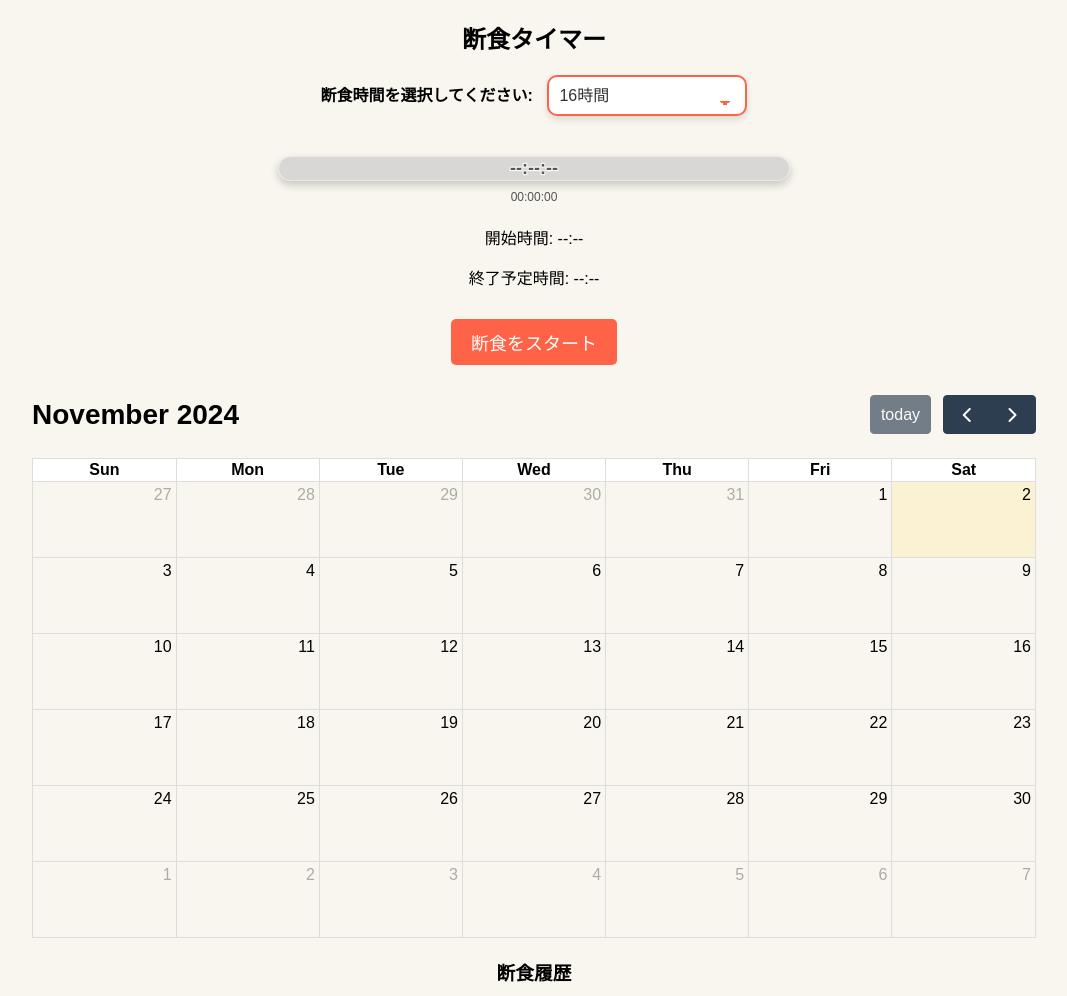
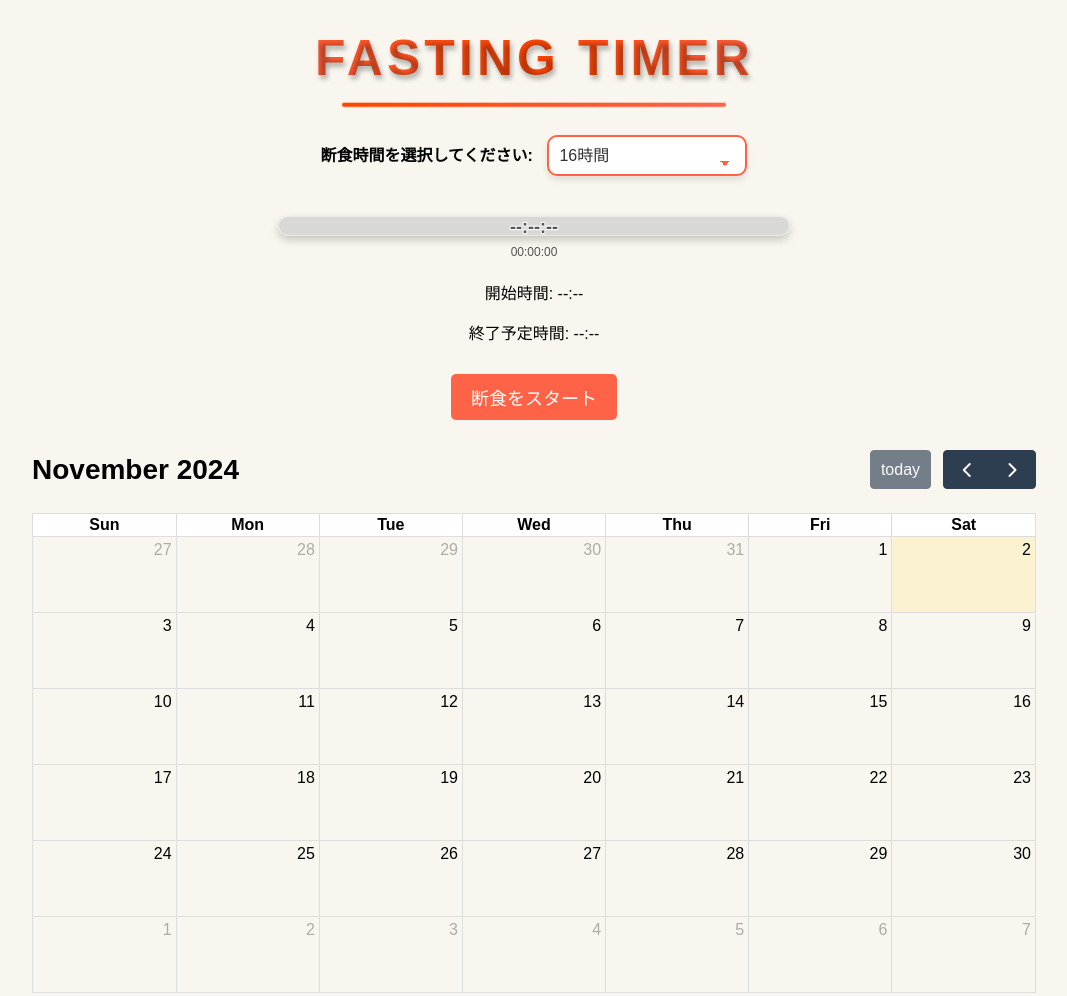
Before and after one commit to msy0703/fasting-timer-app, a website: page index.html in a window 1280 px wide. Shown: the top 996 px of the page, without its empty margins (106-1173 px from the left). Drawn offline with nearby package versions, Linux system fonts and the light colour scheme.

Commit message:
タイトル装飾

```diff
--- a/css/animations.css
+++ b/css/animations.css
@@ -1,4 +1,26 @@
 /* animations.css - アニメーションスタイル */
+
+/* タイトルアニメーション */
+@keyframes titleAnimation {
+    0% {
+        transform: scale(1);
+    }
+    50% {
+        transform: scale(1.05);
+    }
+    100% {
+        transform: scale(1);
+    }
+}
+/* ラインが光るアニメーション */
+@keyframes lineGlow {
+    0%, 100% {
+        opacity: 0.6;
+    }
+    50% {
+        opacity: 1;
+    }
+}
 
 /* 点滅アニメーション */
 @keyframes blink {
@@ -25,3 +47,13 @@
     z-index: 2;
     animation: blink 1s infinite; /* 1秒間隔で点滅 */
 }
+
+/* 進行中のアニメーション */
+@keyframes progressAnimation {
+    0% {
+        background-position: 0% 0%;
+    }
+    100% {
+        background-position: 100% 0%;
+    }
+}
--- a/css/main.css
+++ b/css/main.css
@@ -4,11 +4,65 @@ body {
     background-color: #f9f6ef;
     margin: 0;
 }
+/* タイトルのスタイル */
+/* タイトルのスタイル */
+.title {
+    font-family: 'Arial', sans-serif;
+    font-size: 3em;
+    font-weight: bold;
+    text-align: center;
+    margin: 20px 0;
+    text-transform: uppercase;
+    letter-spacing: 4px;
+    background: linear-gradient(45deg, #ff6347, #ff4500, #ff6347);
+    -webkit-background-clip: text;
+    background-clip: text;
+    color: transparent;
+    position: relative;
+    display: inline-block;
+    padding: 10px 20px;
+    text-shadow: 2px 4px 5px rgba(0, 0, 0, 0.3); /* 外側に立体感のある影 */
+    animation: gradientMove 4s infinite linear, titleScale 3s infinite ease-in-out;
+}
 
-.fasting-header h2 {
-    font-size: 24px;
-    margin: 20px 0;
+/* グラデーションが動くアニメーション */
+@keyframes gradientMove {
+    0% {
+        background-position: 0% 50%;
+    }
+    100% {
+        background-position: 100% 50%;
+    }
 }
+
+/* タイトルのサイズがわずかに変わるアニメーション */
+@keyframes titleScale {
+    0%, 100% {
+        transform: scale(1);
+    }
+    50% {
+        transform: scale(1.1);
+    }
+}
+
+/* タイトルの下に装飾ラインを追加 */
+.title::after {
+    content: '';
+    position: absolute;
+    left: 50%;
+    bottom: -10px;
+    transform: translateX(-50%);
+    width: 80%;
+    height: 4px;
+    background: linear-gradient(90deg, #ff4500, #ff6347);
+    border-radius: 2px;
+    animation: lineGlow 2s infinite ease-in-out;
+}
+
+.title {
+    animation: titleAnimation 3s infinite ease-in-out;
+}
+
 
 /* セレクトボックスのスタイル */
 .time-select {
@@ -85,15 +139,18 @@ progress::-webkit-progress-bar {
 
 /* Webkitでの進行した部分 */
 progress::-webkit-progress-value {
-    background: linear-gradient(to right, rgba(255, 165, 0, 0.8), rgba(255, 69, 0, 0.8)); /* 進行した部分の色 */
-    border-radius: 15px;
+    background: linear-gradient(to right, rgba(255, 165, 0, 0.8), rgba(255, 69, 0, 0.8));
+    background-size: 200% 100%;
+    animation: progressAnimation 3s linear infinite; /* 進行中アニメーションを追加 */
 }
 
 /* Firefox用 */
 progress::-moz-progress-bar {
-    background: linear-gradient(to right, rgba(255, 165, 0, 0.8), rgba(255, 69, 0, 0.8)); /* 進行した部分の色 */
-    border-radius: 15px;
+    background: linear-gradient(to right, rgba(255, 165, 0, 0.8), rgba(255, 69, 0, 0.8));
+    background-size: 200% 100%;
+    animation: progressAnimation 3s linear infinite;
 }
+
 
 /* 進行していない部分（グレー） */
 progress {
@@ -103,7 +160,7 @@ progress {
 /* プログレスバー */
 #timer-progress {
     width: 100%; /* プログレスバーの幅 */
-    height: 25px; /* プログレスバーの高さ */
+    height: 20px; /* プログレスバーの高さ */
     position: relative; /* 残り時間を重ねるためにrelativeを設定 */
     margin-bottom: 5px; /* 経過時間との間の余白 */
 }
@@ -140,6 +197,19 @@ progress {
     color: #555;     /* 経過時間の色をやや薄く */
     text-align: center; /* 中央揃え */
     margin-top: 5px; /* プログレスバーとの間に少し余白を追加 */
+}
+
+/* オートファジー中のテキストスタイル */
+#autophagy-text {
+    position: absolute;
+    top: -40px; /* プログレスバーの上に配置する距離を広げる */
+    left: 50%;
+    transform: translateX(-50%);
+    font-size: 18px;
+    font-weight: bold;
+    color: rgba(255, 69, 0, 0.8); /* 濃い赤色 */
+    z-index: 2; /* 他の要素よりも上に表示されるようにする */
+    animation: blink 1s infinite; /* 1秒間隔で無限に点滅 */
 }
 
 .time-info {
@@ -202,9 +272,6 @@ progress {
         font-size: 14px; /* フォントサイズを小さくする */
         top: -30px; /* テキストの位置を調整 */
         white-space: nowrap; /* 改行を防ぐ */
-    }
-    #calendar {
-        font-size: 12px;
     }
 }
 
--- a/index.html
+++ b/index.html
@@ -3,7 +3,7 @@
 <head>
     <meta charset="UTF-8">
     <meta name="viewport" content="width=device-width, initial-scale=1.0">
-    <title>断食タイマー</title>
+    <title>Fasting Timer</title>
     <!-- FullCalendar CSS -->
     <link href='https://cdn.jsdelivr.net/npm/fullcalendar@5.10.1/main.min.css' rel='stylesheet' />
     <!-- FullCalendar JS -->
@@ -16,9 +16,7 @@
 </head>
 
 <body>
-    <div class="fasting-header">
-        <h2>断食タイマー</h2>
-    </div>
+    <h1 class="title">Fasting Timer</h1>
 
     <!-- 断食時間の選択 -->
     <div class="time-select">
--- /dev/null
+++ b/package.json
@@ -0,0 +1,5 @@
+{
+  "dependencies": {
+    "http-server": "^14.1.1"
+  }
+}
```
Also changed, not shown: 2 other files.
